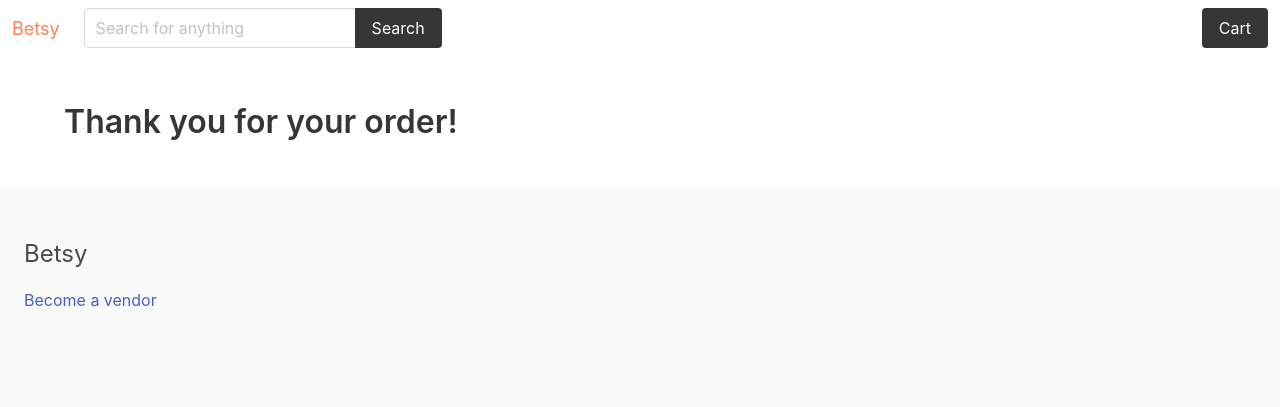
After one commit to NTielman/Betsy, a Flask app: page /checkout/success/ in a window 1280 px wide. The commit adds this page. Shown: the top 407 px of the page. Run offline with Flask 2, Linux system fonts and the light colour scheme.

Commit message:
checkout cart works

```diff
--- a/main.py
+++ b/main.py
@@ -128,28 +128,46 @@ def add_product():
     else:
         return redirect(url_for('login'))
 
-@app.route('/view_cart/')
+@app.route('/view_cart/', methods=['GET', 'POST'])
 def view_cart():
-    #if "user" in session: #sino redirect to login page
-    cart = Cart(session)
+    if "user" in session:
+        cart = Cart(session)
 
-    remove_product_id = request.args.get('remove_from_cart', '')
-    changed_product_qty = request.args.get('change_quantity', '')
-    quantity = int(request.args.get('quantity', 0))
+        if request.method == "POST":
+            buyer_id = session["user"]['user_id']
+            order = checkout(buyer_id, cart)
+            if order:
+                session.pop("cart", None)
+                return redirect(url_for('success'))
+            else:
+                flash("Something went wrong, could not place your order", 'error')
+                return redirect(url_for('view_cart'))
 
-    if remove_product_id:
-        user_cart = cart.remove_product(remove_product_id)  #returns a cart dict
-        session['cart'] = user_cart
-        session.modified = True
-        return redirect(url_for('view_cart'))
+        else: # request.method == GET
+            remove_product_id = request.args.get('remove_from_cart', '')
+            changed_product_qty = request.args.get('change_quantity', '')
+            quantity = int(request.args.get('quantity', 0))
 
-    if changed_product_qty:
-        user_cart = cart.add_product(changed_product_qty, quantity)
-        session['cart'] = user_cart
-        session.modified = True
-        return redirect(url_for('view_cart'))
+            if remove_product_id:
+                user_cart = cart.remove_product(remove_product_id)  #returns a cart dict
+                session['cart'] = user_cart
+                session.modified = True
+                return redirect(url_for('view_cart'))
 
-    return render_template('cart.html', cart=cart)
+            if changed_product_qty:
+                user_cart = cart.add_product(changed_product_qty, quantity)
+                session['cart'] = user_cart
+                session.modified = True
+                return redirect(url_for('view_cart'))
+
+            return render_template('cart.html', cart=cart)
+    else:
+        flash("you must be logged in to view your cart", 'error')
+        return redirect(url_for('login'))
+
+@app.route('/checkout/success/')
+def success():
+    return render_template('success.html')
 
 @app.route('/product_page/<product_id>', methods=['GET', 'POST'])
 def product_page(product_id):
@@ -198,6 +216,8 @@ def page_not_found(e):
     return render_template("404.html"), 404
 
 # my products - list all my products. (possible to edit), user products- list all users products
+# view all my sales
+#view all my purchases
 
 if __name__ == "__main__":
     app.run(debug=True)
--- a/models.py
+++ b/models.py
@@ -23,11 +23,11 @@ class Product(BaseModel):
     price_in_cents = IntegerField(constraints=[Check('price_in_cents >= 0')])
     qty = IntegerField(constraints=[Check('qty >= 0')])
     prod_id = AutoField()
-    user = ForeignKeyField(User, backref='products', on_delete='CASCADE')
+    user = ForeignKeyField(User, backref='products', on_delete='CASCADE') #change name to 'vendor'
     date_added = DateField(default=date.today())
     # thumbnail = CharField(null=True, default="http://cdn.shopify.com/s/files/1/0169/2660/5412/collections/placeholder-images-collection-1_large_807560ab-9024-46ea-ab0a-bb49df2b3bb8_1200x1200.png?v=1551259616")
 
-class Order(BaseModel):
+class Order(BaseModel): #change table name to transactions (order ta reserved keyword)
     vendor = ForeignKeyField(User, backref='sales')
     buyer = ForeignKeyField(User, backref='purchases')
     product = ForeignKeyField(Product, backref='orders')
--- a/queries.py
+++ b/queries.py
@@ -120,10 +120,23 @@ def search(term):
     products = [model_to_dict(product) for product in query]
     return products
 
+# def purchase_product(product_id, buyer_id, quantity):
+def checkout(buyer_id, cart):
+    '''adds purchase info to orders database'''
+    try:
+        buyer = User.get_by_id(buyer_id)
+        for item in cart:
+            product = Product.get_by_id(item['id'])
+            vendor = product.user
+            # change to product.vendor
+            Order.create(
+                vendor=vendor, buyer=buyer, product=product, qty=item['quantity']
+            )
+        return True
+    except peewee.PeeweeException:
+        return False
+
 # def update_stock(product_id, new_quantity):
-#     ...
-
-# def purchase_product(product_id, buyer_id, quantity):
 #     ...
 
 # def remove_product(product_id):
--- a/static/style.css
+++ b/static/style.css
@@ -25,3 +25,5 @@
     animation-name: show-toast;
     animation-duration: 4s;
 }
+
+/* compare etsy website styling for each html page */
--- a/templates/base.html
+++ b/templates/base.html
@@ -55,7 +55,7 @@
     <footer class="footer">
         <h3 class="is-size-4 mb-4">Betsy</h3>
         {% if user %}
-            <a href="{{ url_for('user_profile') }}">My profile</a>
+            <a href="{{ url_for('my_profile') }}">My profile</a>
             <a href="{{ url_for('logout') }}">Log out</a>
         {% else %}
             <a href="{{ url_for('sign_up') }}">Become a vendor</a>
--- /dev/null
+++ b/templates/success.html
@@ -0,0 +1,5 @@
+{% extends "base.html" %}
+{% block title %} Success {% endblock %}
+{% block content %}
+    <h1 class="title">Thank you for your order!</h1>
+{% endblock %}
```
Also changed, not shown: cart.py (+3 -19 lines), templates/cart.html (+15 -5 lines).
